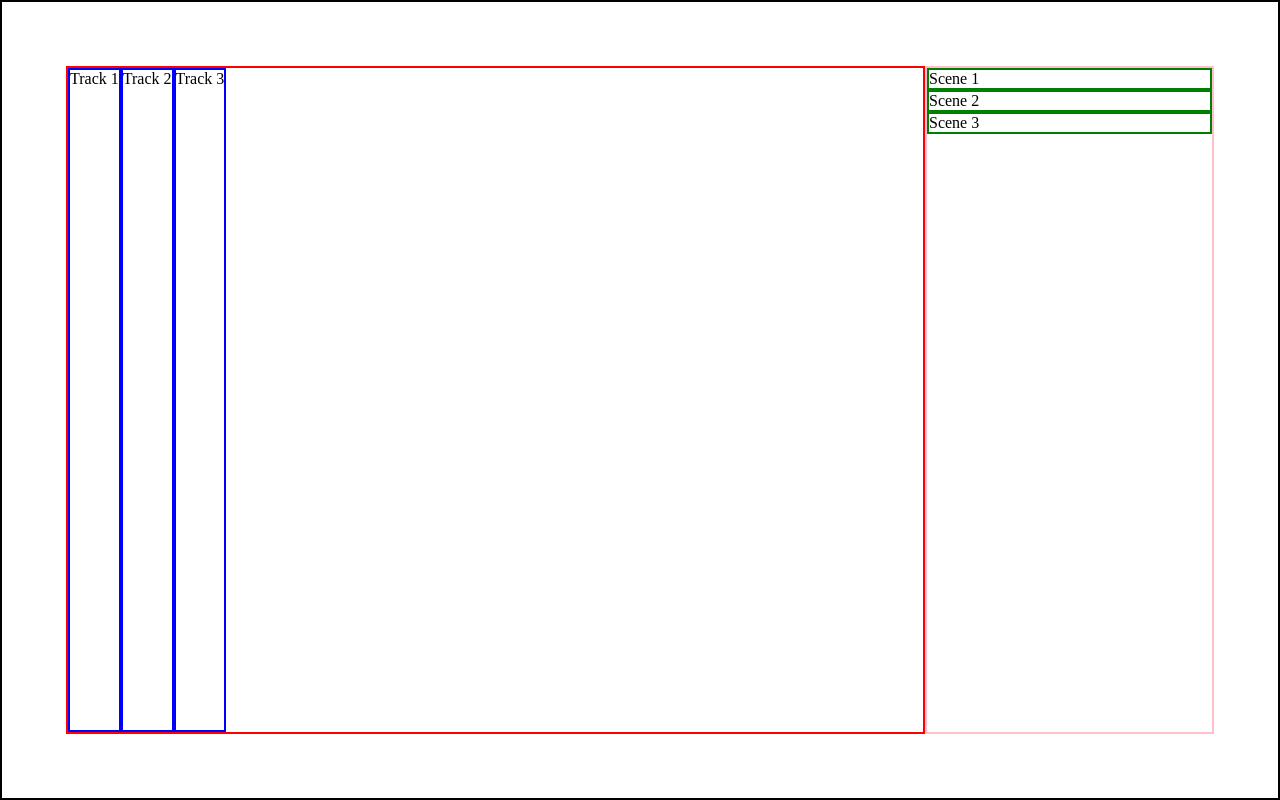
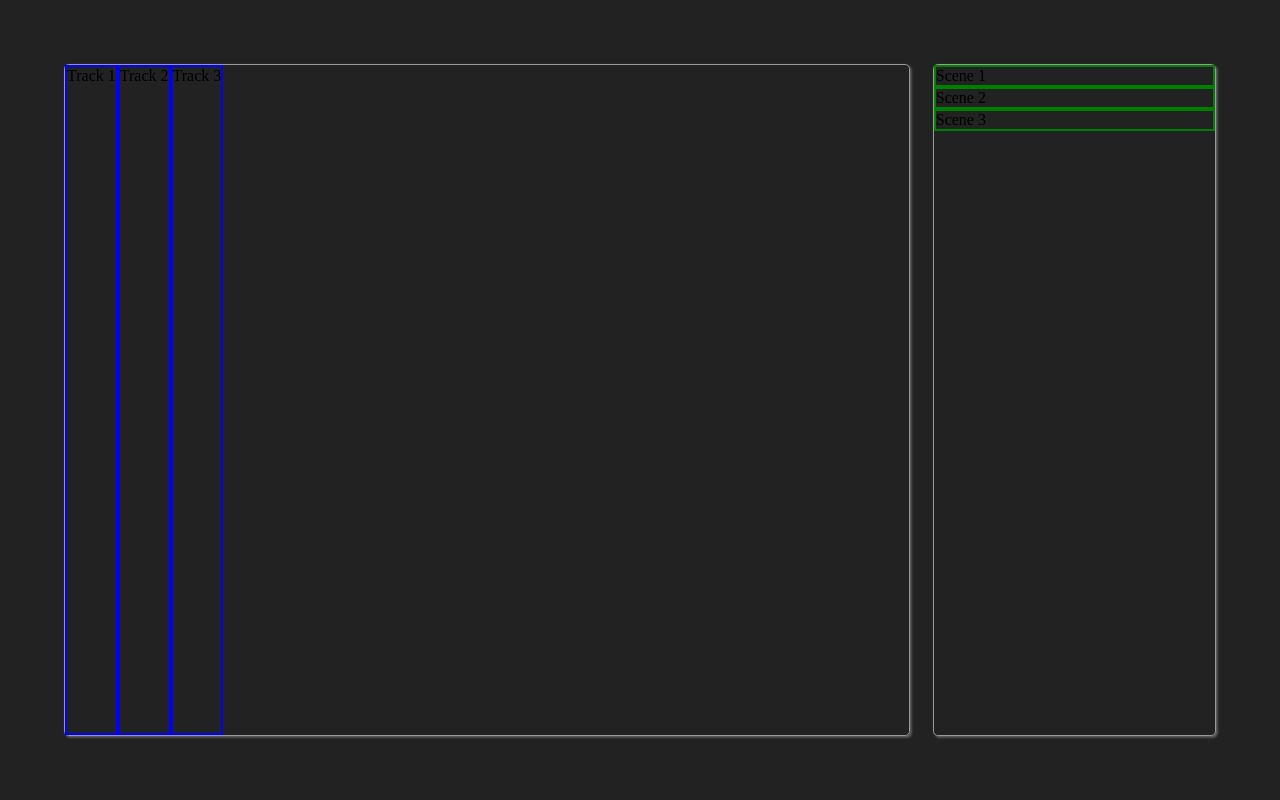
Before and after one commit to soundsmagic/Ableton-React-Remote, a React (Create React App) app in the folder cyow-front-end/: page / in a window 1280 px wide. Built offline with nearby package versions, Linux system fonts and the light colour scheme.

Commit message:
Implemented styled-components default theme

```diff
--- a/cyow-front-end/src/app/styledApp.ts
+++ b/cyow-front-end/src/app/styledApp.ts
@@ -1,4 +1,5 @@
 import styled from 'styled-components';
+import { defaultTheme } from '../styling';
 
 export const StyledApp = styled.div`
     height: 100vh;
@@ -6,5 +7,5 @@ export const StyledApp = styled.div`
     flex-direction: row;
     box-sizing: border-box;
     padding: 5%;
-    border: 2px solid black;
+    background-color: ${defaultTheme.colors.mainBackground};
 `;
--- a/cyow-front-end/src/containers/ScenesContainer/styled.ts
+++ b/cyow-front-end/src/containers/ScenesContainer/styled.ts
@@ -2,5 +2,7 @@ import styled from 'styled-components';
 
 export const StyledScenesContainer = styled.div`
     width: 25%;
-    border: 2px solid pink;
+    border: ${({ theme }) => `${theme.boundaries.mainBorder} ${theme.colors.mainBorder}`};
+    border-radius: ${({ theme }) => theme.boundaries.mainBorderRadius};
+    box-shadow: ${({ theme }) => `${theme.boundaries.mainBoxShadow} ${theme.colors.mainBoxShadow}`};
 `;
--- a/cyow-front-end/src/containers/TracksContainer/styled.ts
+++ b/cyow-front-end/src/containers/TracksContainer/styled.ts
@@ -2,6 +2,9 @@ import styled from 'styled-components';
 
 export const StyledTracksContainer = styled.div`
     width: 75%;
+    margin-right: 2%;
     display: flex;
-    border: 2px solid red;
+    border: ${({ theme }) => `${theme.boundaries.mainBorder} ${theme.colors.mainBorder}`};
+    border-radius: ${({ theme }) => theme.boundaries.mainBorderRadius};
+    box-shadow: ${({ theme }) => `${theme.boundaries.mainBoxShadow} ${theme.colors.mainBoxShadow}`};
 `;
--- a/cyow-front-end/src/index.tsx
+++ b/cyow-front-end/src/index.tsx
@@ -4,6 +4,7 @@ import { Provider } from 'react-redux';
 // import * as serviceWorker from './serviceWorker';
 import { store } from './store/store';
 import App from './app/App';
+import { ThemeWrapper } from './styling';
 
 if (process.env.NODE_ENV === 'development') {
   const { worker } = require('./mocks/browser')
@@ -12,9 +13,11 @@ if (process.env.NODE_ENV === 'development') {
 
 ReactDOM.render(
   <React.StrictMode>
-    <Provider store={store}>
-      <App />
-    </Provider>
+    <ThemeWrapper>
+      <Provider store={store}>
+        <App />
+      </Provider>
+    </ThemeWrapper>
   </React.StrictMode>,
   document.getElementById('root')
 );
--- /dev/null
+++ b/cyow-front-end/src/styling/GlobalStyles.ts
@@ -0,0 +1,5 @@
+import { createGlobalStyle } from 'styled-components';
+
+export const GlobalStyles = createGlobalStyle`
+
+`;
--- /dev/null
+++ b/cyow-front-end/src/styling/index.tsx
@@ -0,0 +1,25 @@
+import { ReactNode } from 'react';
+import { DefaultTheme, ThemeProvider } from 'styled-components';
+import { GlobalStyles } from './GlobalStyles';
+
+export const defaultTheme: DefaultTheme = {
+    colors: {
+        mainBackground: '#222',
+        mainBorder: '#999',
+        mainBoxShadow: '#666'
+    },
+    boundaries: {
+        mainBorder: '0.05em solid',
+        mainBorderRadius: '0.3em',
+        mainBoxShadow: '0.1em 0.1em 0.15em'
+    }
+}
+
+export const ThemeWrapper = ({ children }: { children: ReactNode }) => {
+    return (
+        <ThemeProvider theme={defaultTheme}>
+            <GlobalStyles />
+            {children}
+        </ThemeProvider>
+    );
+};
```
Also changed, not shown: cyow-front-end/src/styling/types.ts (added, +16 -0 lines).
